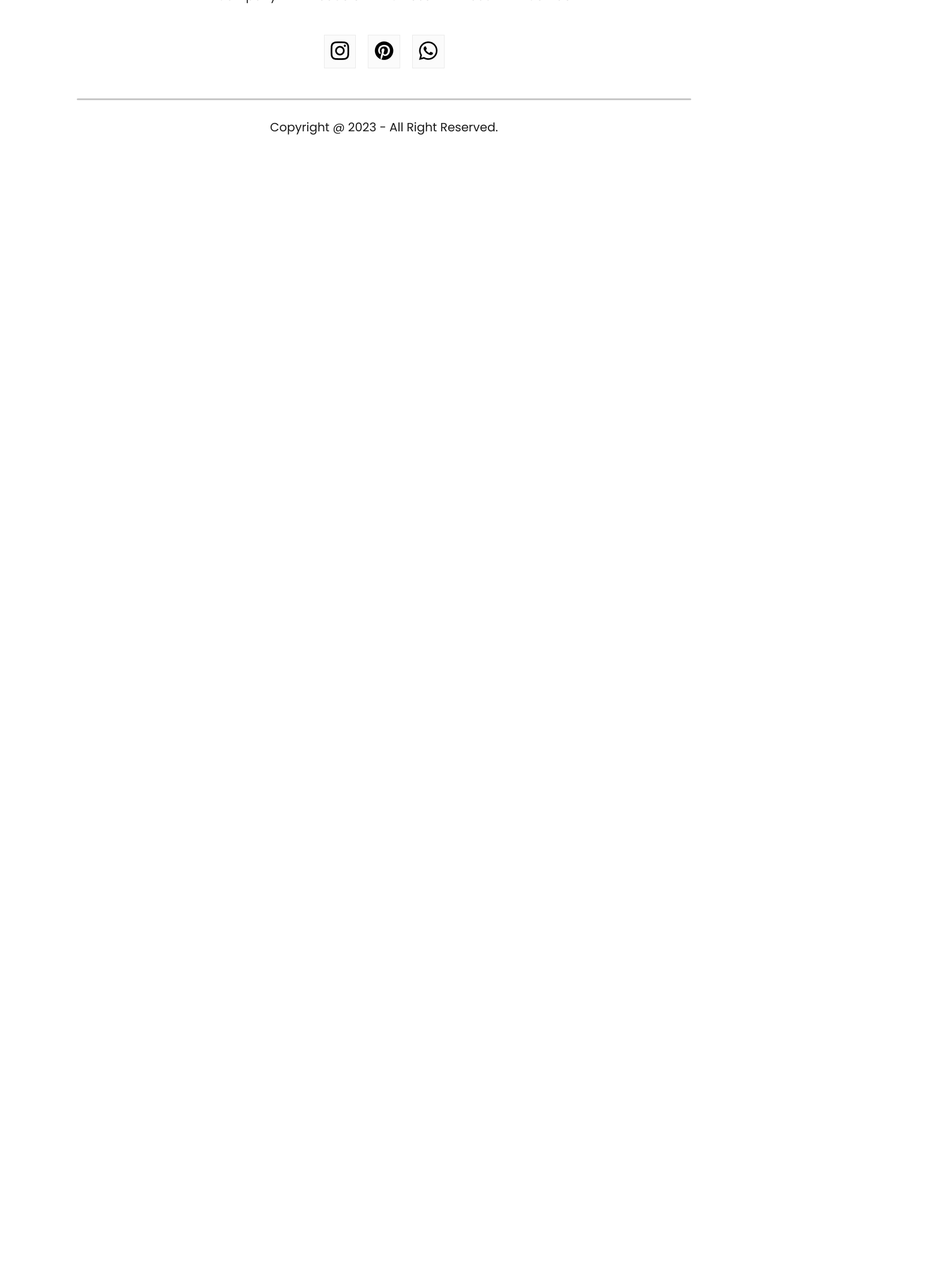
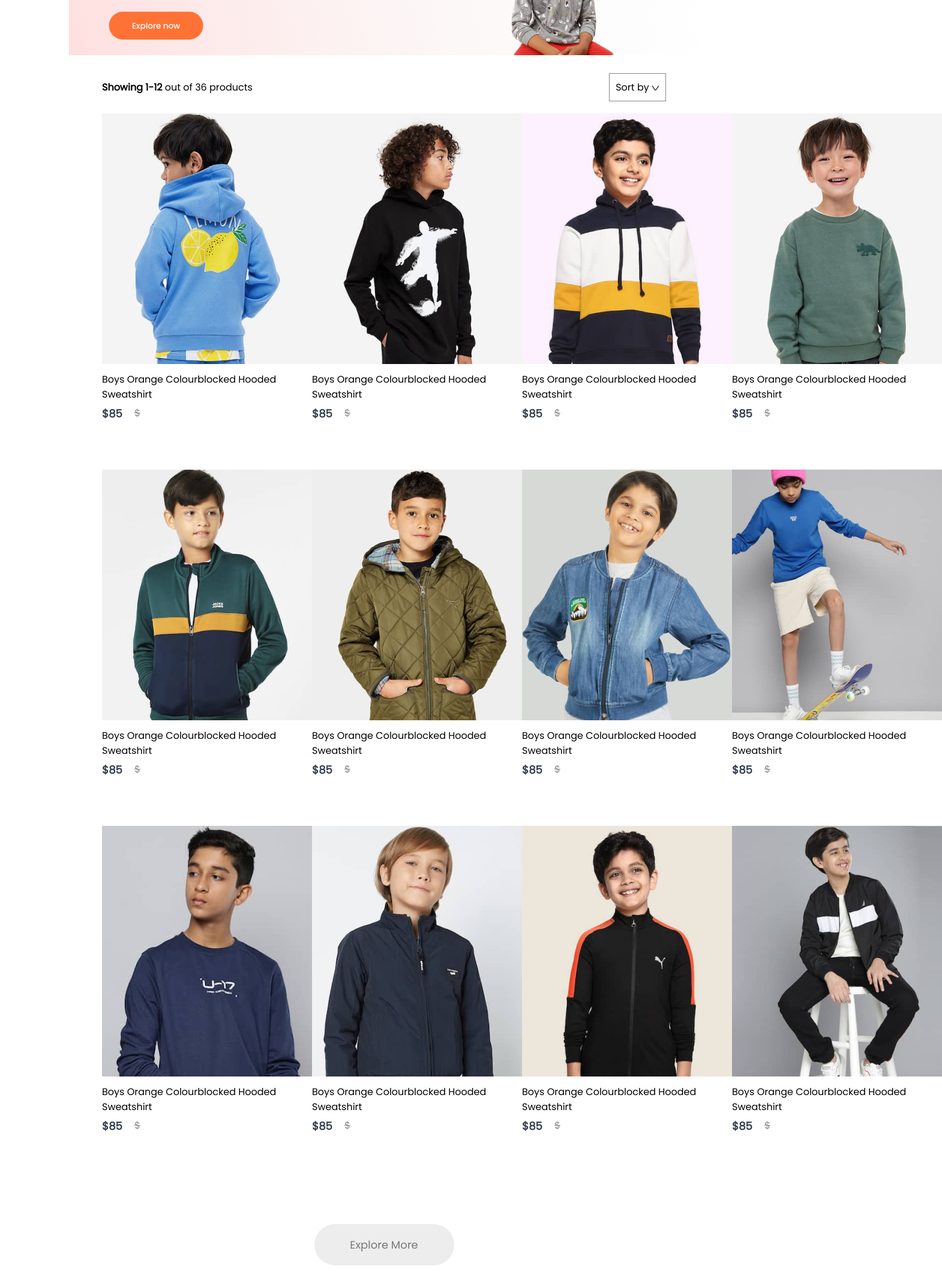
Before and after one commit to MHS676/Ecommerce-React-App, a React (Create React App) app: page /kids in a window 1280 px wide. Shown: the part 260-2406 px from the top of the page at 60% size, 1570 px wide, since content can reach past the window. Before the commit the page ends 800 px from the top, so only its background shows below. Built offline with nearby package versions, Linux system fonts and the light colour scheme; a web font is replaced by a local one.

Commit message:
All Category Done

```diff
--- a/src/App.js
+++ b/src/App.js
@@ -7,6 +7,10 @@
 import Cart from './Pages/Cart'
 import LoginSignup from './Pages/LoginSignup'
 import Footer from './Components/Footer/Footer';
+import men_banner from './Components/Assets/banner_mens.png';
+import women_banner from './Components/Assets/banner_women.png';
+import kid_banner from './Components/Assets/banner_kids.png';
+
 
 function App() {
   return (
@@ -15,9 +19,9 @@
      <Navbar/>
      <Routes>
       <Route path='/' element= {<Shop/>}/>
-      <Route path='/mens' element= {<ShopCategory category="men"/>}/>
-      <Route path='/womens' element= {<ShopCategory category="women"/>}/>
-      <Route path='/kids' element= {<ShopCategory category="kids"/>}/>
+      <Route path='/mens' element= {<ShopCategory banner= {men_banner} category="men"/>}/>
+      <Route path='/womens' element= {<ShopCategory banner= {women_banner} category="women"/>}/>
+      <Route path='/kids' element= {<ShopCategory banner= {kid_banner} category="kid"/>}/>
       <Route path='/product' element= {<Product />}>
         <Route path=':productId' element = {<Product />}/>
       </Route>
--- /dev/null
+++ b/src/Context/ShopContext.jsx
@@ -0,0 +1,17 @@
+import React, { createContext } from 'react';
+import all_product from '../Components/Assets/all_product'
+
+export const ShopContext = createContext(null);
+
+const ShopContextProvider = (props) => {
+
+    const contextValue = {all_product};
+
+    return (
+        <ShopContext.Provider value={contextValue}>
+            {props.children}
+        </ShopContext.Provider>
+    )
+}
+
+export default ShopContextProvider;
--- /dev/null
+++ b/src/Pages/CSS/ShopCategory.css
@@ -0,0 +1,43 @@
+.shopcategory-banner {
+    display: block;
+    margin: 30px auto;
+    width: 82%;
+}
+
+.shopcategory-indexShort {
+    display: flex;
+    margin: 0px 170px;
+    justify-content: space-between;
+    align-items: center;
+}
+
+.shopcategory-sort {
+    padding: 10px;
+    background-repeat: 40px;
+    border: 1px solid #888;
+}
+
+.shopcategory-indexShort p span {
+    font-weight: 600;
+}
+
+.shopcategory-products {
+    margin: 20px 170px;
+    display: grid;
+    grid-template-columns: 1fr 1fr 1fr 1fr;
+    row-gap: 80px;
+}
+
+.shopcategory-loadmore {
+    display: flex;
+    justify-content: center;
+    align-items: center;
+    margin: 150px auto;
+    width: 233px;
+    height: 69px;
+    border-radius: 75px;
+    background: #ededed;
+    color: #787878;
+    font-size: 18px;
+    font-weight: 500;
+}
--- a/src/Pages/ShopCategory.jsx
+++ b/src/Pages/ShopCategory.jsx
@@ -1,9 +1,35 @@
-import React from 'react'
+import React, { useContext } from 'react'
+import './CSS/ShopCategory.css';
+import { ShopContext } from '../Context/ShopContext';
+import dropdown_icon from '../Components/Assets/dropdown_icon.png';
+import Item from "../Components/Item/Item";
 
-const ShopCategory = () => {
+const ShopCategory = (props) => {
+  const {all_product} = useContext (ShopContext)
   return (
-    <div>
-
+    <div className='shop-category'>
+      <img className='shopcategory-banner' src= {props.banner} alt="" />
+      <div className="shopcategory-indexShort">
+        <p>
+          <span>Showing 1-12</span> out of 36 products
+        </p>
+        <div className="shopcategory-sort">
+          Sort by <img src={dropdown_icon} alt="" />
+        </div>
+      </div>
+      <div className="shopcategory-products">
+        {all_product.map((item,i)=>{
+          if (props.category===item.category) {
+            return <Item key={i} id={item.id} name={item.name} image={item.image} new_price={item.new_price} new_old={item.old_price}/>
+          }
+          else {
+            return null;
+          }
+        })}
+      </div>
+      <div className="shopcategory-loadmore">
+        Explore More
+      </div>
     </div>
   )
 }
--- a/src/index.js
+++ b/src/index.js
@@ -2,16 +2,12 @@
 import ReactDOM from 'react-dom/client';
 import './index.css';
 import App from './App';
-import reportWebVitals from './reportWebVitals';
+//import reportWebVitals from './reportWebVitals';
+import ShopContextProvider from './Context/ShopContext';
 
 const root = ReactDOM.createRoot(document.getElementById('root'));
 root.render(
-  <React.StrictMode>
+  <ShopContextProvider>
     <App />
-  </React.StrictMode>
+  </ShopContextProvider>
 );
-
-// If you want to start measuring performance in your app, pass a function
-// to log results (for example: reportWebVitals(console.log))
-// or send to an analytics endpoint. Learn more: https://bit.ly/CRA-vitals
-reportWebVitals();
```
